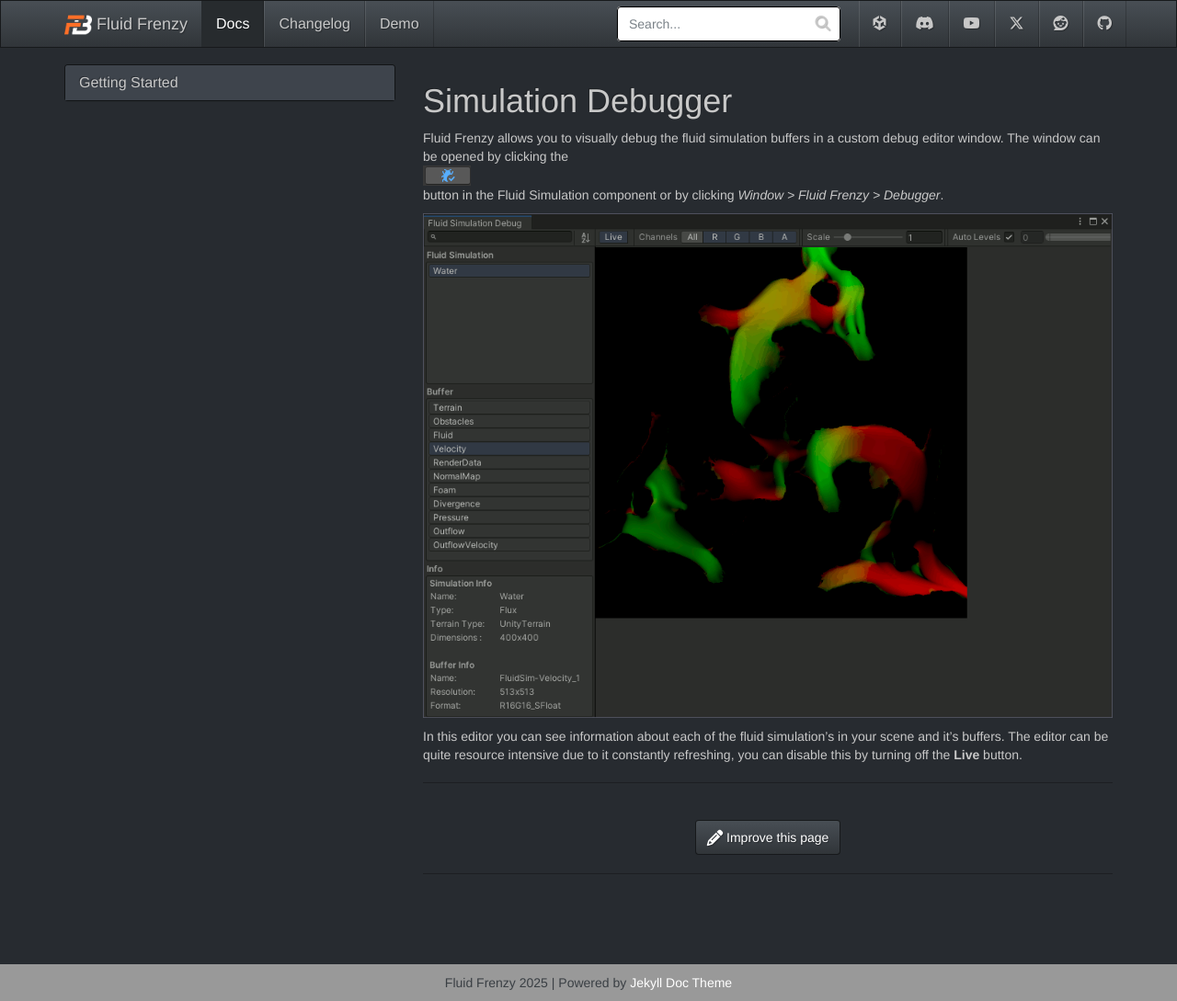
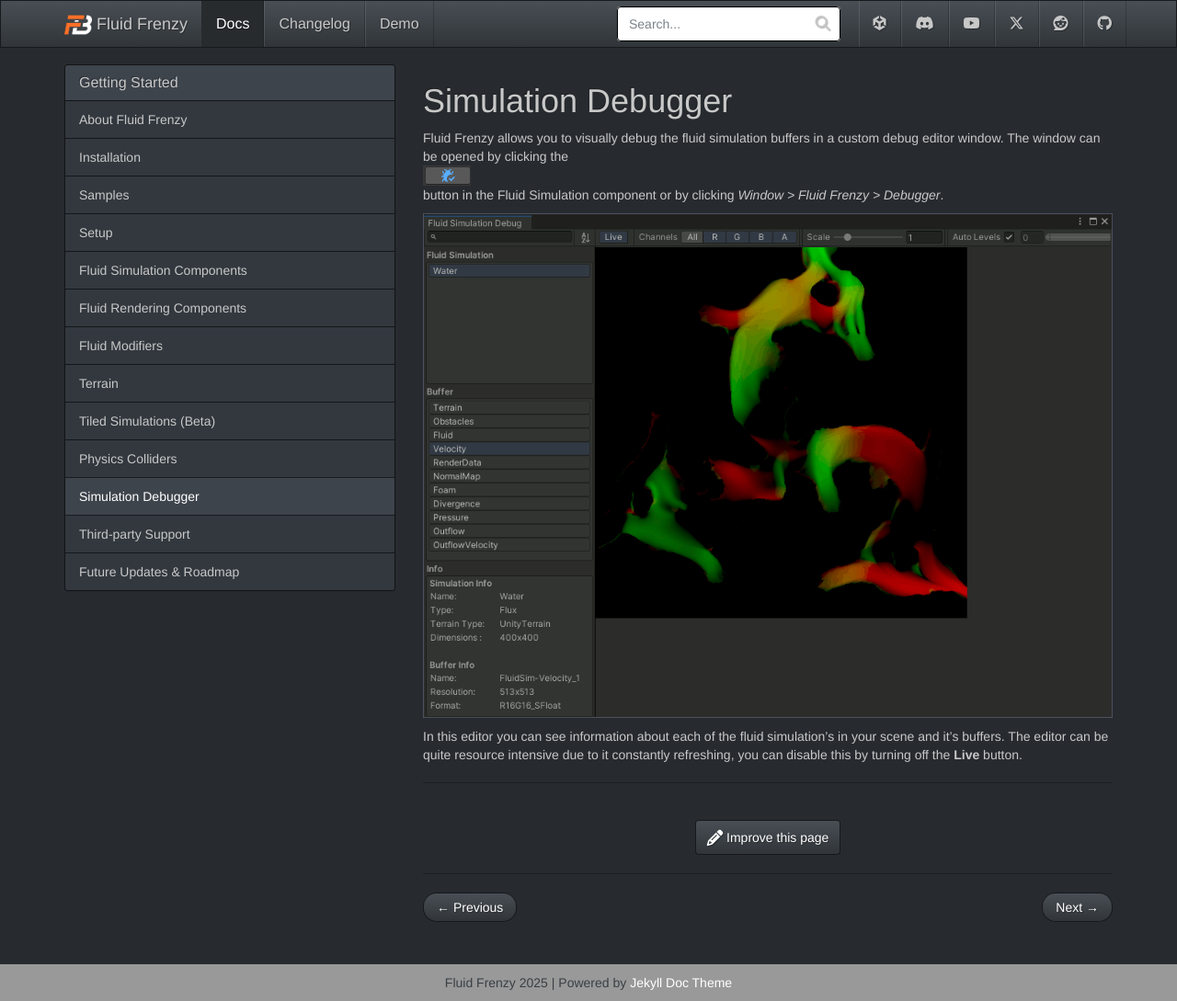
Before and after one commit to FrenzyByte/fluidfrenzy, a Jekyll site: the page built from _docs/simulation-debugger.md, in a window 1280 px wide and 1089 px high. Shown: the whole window at 92% size. Built offline with Jekyll 4.4.1, drawn with Linux system fonts in a browser that asks for light colours.

Commit message:
Debugger docs page.

```diff
--- a/_data/docs.yml
+++ b/_data/docs.yml
@@ -10,5 +10,6 @@
   - terrain
   - tiled_simulations_beta
   - physics_colliders
+  - simulation_debugger
   - third_party_support
   - future_updates_roadmap
```
